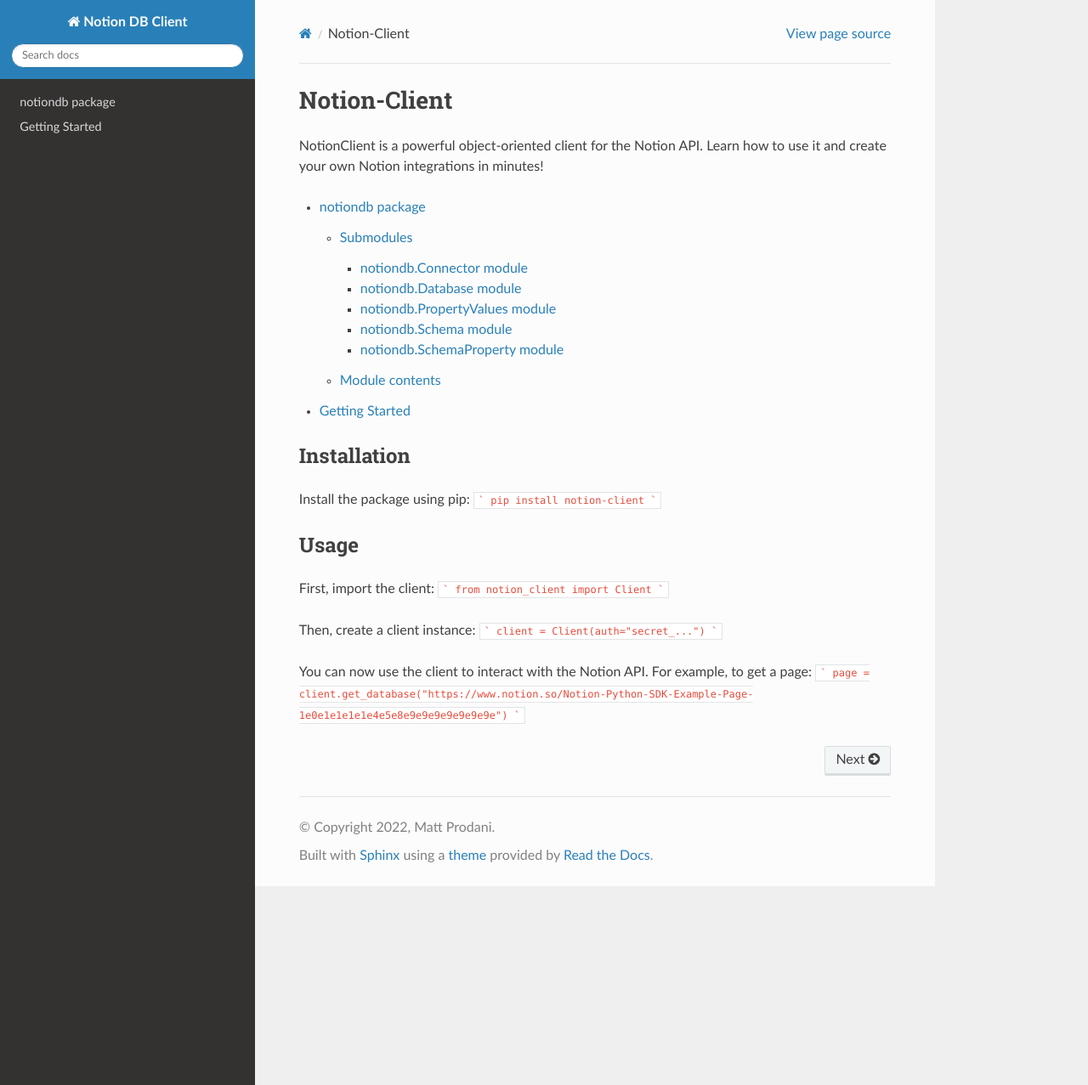
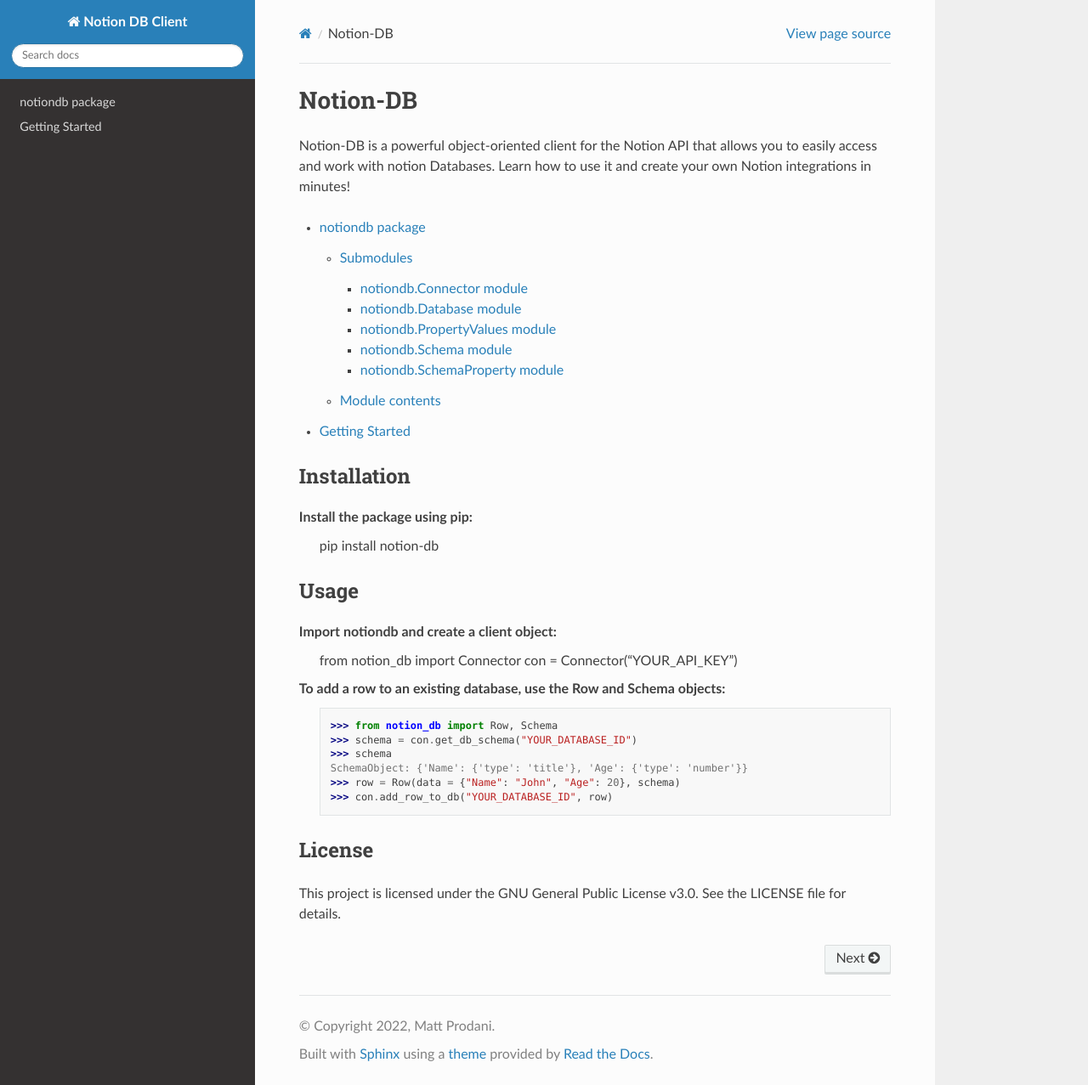
Before and after one commit to mattprodani/notion-db, a Sphinx documentation site: the page built from docs/source/index.rst, in a window 1280 px wide and 1277 px high. Shown: the whole window at 85% size. Built offline with Sphinx 7.4.7 and the Read the Docs theme 2.0.0, drawn with Linux system fonts in a browser that asks for light colours.

Commit message:
documentation fix

````diff
--- /dev/null
+++ b/docs/requirements.txt
@@ -0,0 +1 @@
+autodocsumm
--- a/docs/source/index.rst
+++ b/docs/source/index.rst
@@ -1,6 +1,7 @@
-Notion-Client
+Notion-DB
 =============
-NotionClient is a powerful object-oriented client for the Notion API.
+Notion-DB is a powerful object-oriented client for the Notion API that
+allows you to easily access and work with notion Databases.
 Learn how to use it and create your own Notion integrations in minutes!
 
 
@@ -10,28 +11,27 @@
    notiondb
    getting_started
 
-
-
 Installation
 ------------
 Install the package using pip:
-```
-pip install notion-client
-```
+    pip install notion-db
+
 
 Usage
 -----
-First, import the client:
-```
-from notion_client import Client
-```
+Import notiondb and create a client object:
+    from notion_db import Connector
+    con = Connector("YOUR_API_KEY")
 
-Then, create a client instance:
-```
-client = Client(auth="secret_...")
-```
+To add a row to an existing database, use the Row and Schema objects:
+    >>> from notion_db import Row, Schema
+    >>> schema = con.get_db_schema("YOUR_DATABASE_ID")
+    >>> schema
+    SchemaObject: {'Name': {'type': 'title'}, 'Age': {'type': 'number'}}
+    >>> row = Row(data = {"Name": "John", "Age": 20}, schema)
+    >>> con.add_row_to_db("YOUR_DATABASE_ID", row)
 
-You can now use the client to interact with the Notion API. For example, to get a page:
-```
-page = client.get_database("https://www.notion.so/Notion-Python-SDK-Example-Page-1e0e1e1e1e1e4e5e8e9e9e9e9e9e9e9e")
-```
+
+License
+-------
+This project is licensed under the GNU General Public License v3.0. See the LICENSE file for details.
--- a/src/pyproject.toml
+++ b/src/pyproject.toml
@@ -14,6 +14,7 @@
 
 [tool.poetry.group.dev.dependencies]
 pytest = "^7.1.3"
+autodocsumm
 
 [build-system]
 requires = ["poetry-core"]
````
Also changed, not shown: .readthedocs.yaml (added), docs/readme.rst, src/readme.md (deleted).
